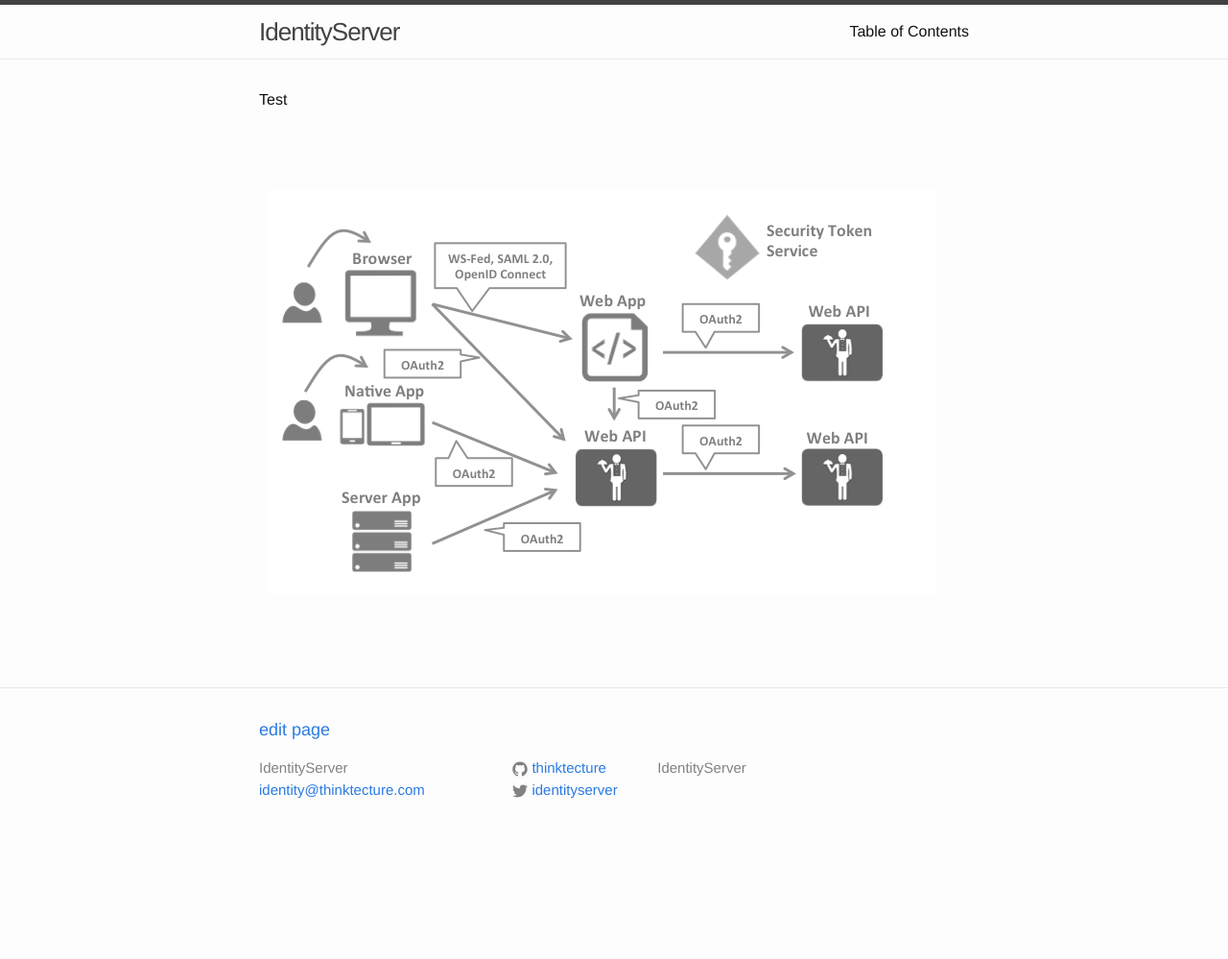
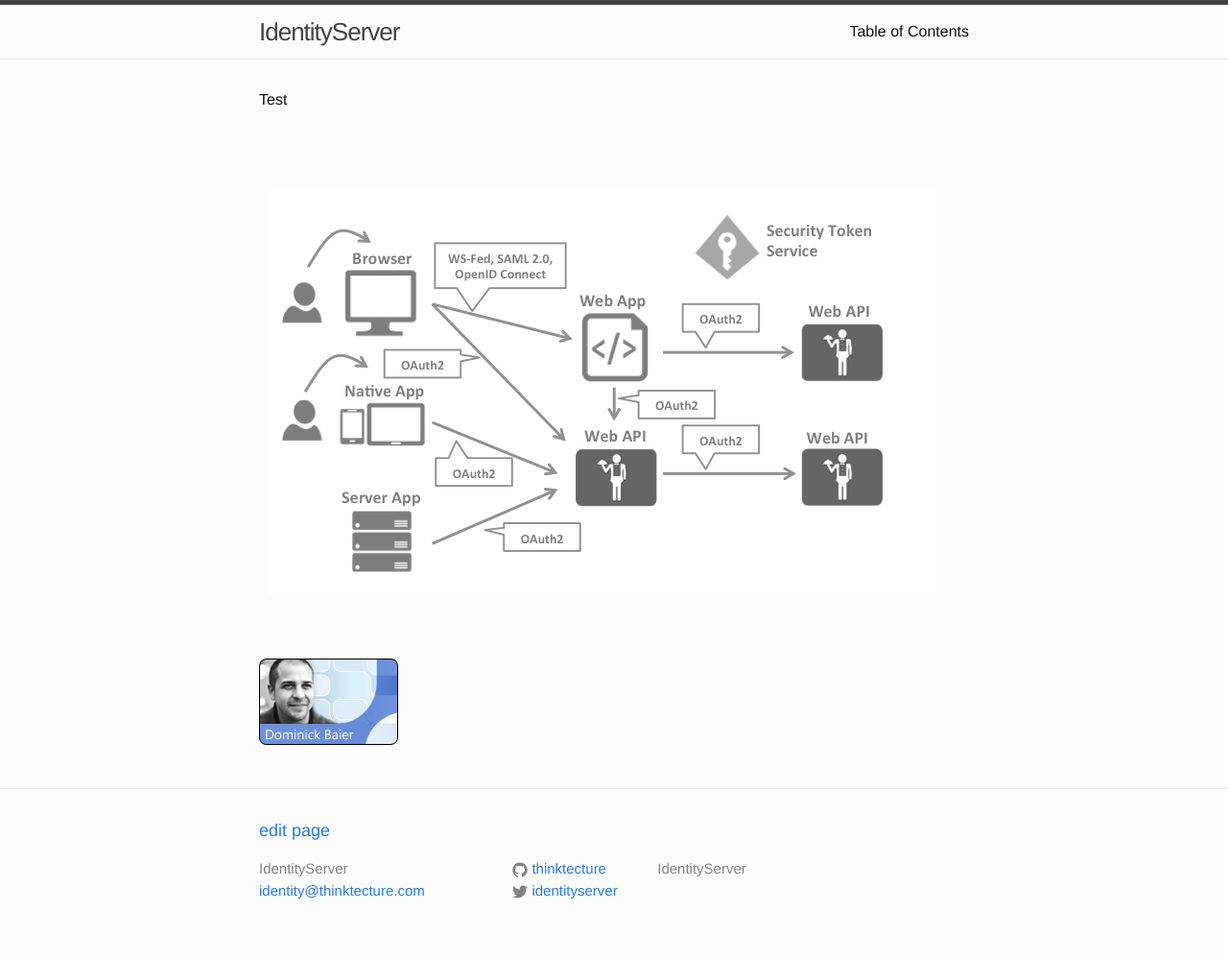
Before and after one commit to IdentityServer/Documentation, a Jekyll site: the page built from docs/overview/test.md, in a window 1280 px wide. Shown: the whole page at 96% size. Built offline with Jekyll 4.4.1, drawn with Linux system fonts in a browser that asks for light colours; Markdown is read by kramdown in place of the engine named in the settings; before the commit the page ends 900 px from its top, so only the background shows below that.

Commit message:
image test 2

```diff
--- a/docs/overview/test.md
+++ b/docs/overview/test.md
@@ -5,3 +5,5 @@
 Test
 
 ![My helpful screenshot]({{ site.url }}/assets/protocols.png)
+
+![My helpful screenshot]({{ site.url }}/assets/msdn.jpg)
```
Also changed, not shown: assets/msdn.jpg (added).
